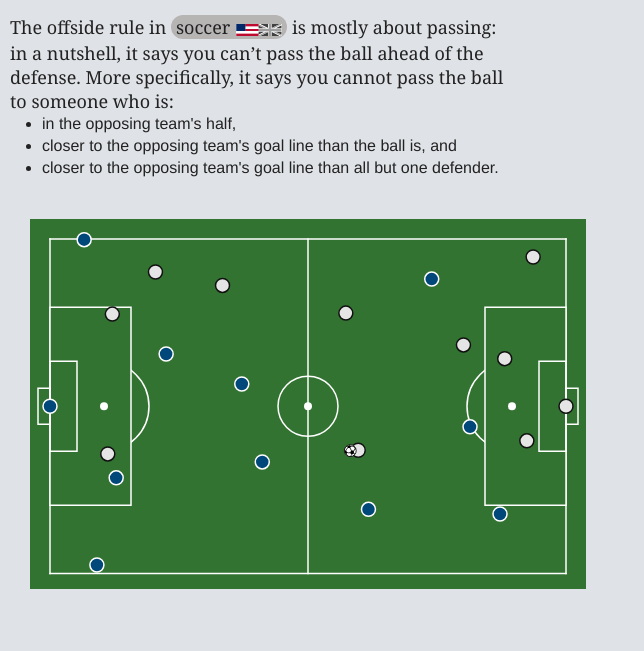
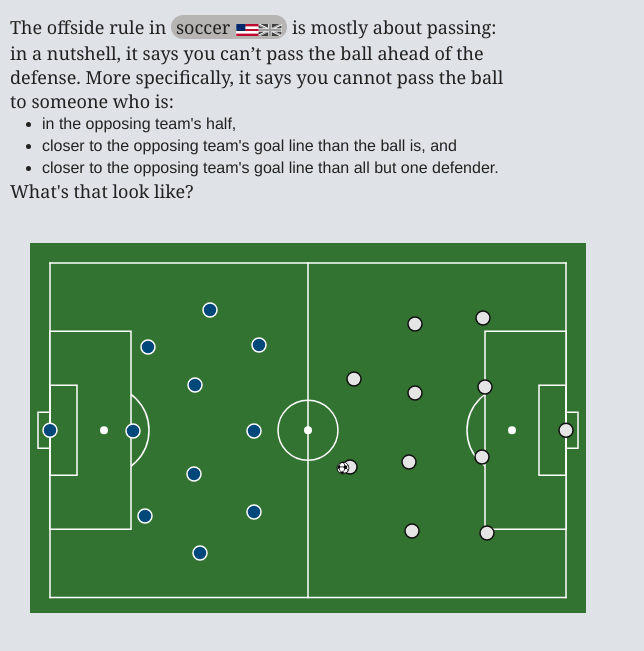
Before and after one commit to futuraprime/offside, a website: page index.html in a window 1280 px wide. Shown: the part 145-796 px from the top of the page, without its empty margins (0-644 px from the left). Drawn offline with Linux system fonts and the light colour scheme.

Commit message:
Better positioning.

```diff
--- a/index.html
+++ b/index.html
@@ -20,6 +20,7 @@
             <li>closer to the opposing team's goal line than the ball is, and</li>
             <li>closer to the opposing team's goal line than all but one defender.</li>
         </ul>
+        <p>What's that look like?</p>
     </div>
 
     <svg id="interactive"></svg>
--- a/js/offside.js
+++ b/js/offside.js
@@ -368,8 +368,16 @@
 
   var offense = new Team(pitch, 'right', '#E6E5E5', '#111');
   offense.addPlayer(11);
+  offense.repositionPlayers(
+    [[566,217.25],[350,254],[487,320],[409,249],[482,244],[483,105],
+        [412,318],[415,180],[354,166],[485,174],[415,111]]
+  );
   var defense = new Team(pitch, 'left', '#00477A');
   defense.addPlayer(11);
+  defense.repositionPlayers(
+    [[50,217.25],[200,340],[210,97],[133,218],[254,218],[148,134],
+        [195,172],[194,261],[259,132],[254,299],[145,303]]
+  );
 
   var b = new Ball();
   b.attachToPlayer(offense.players[1]);
```
